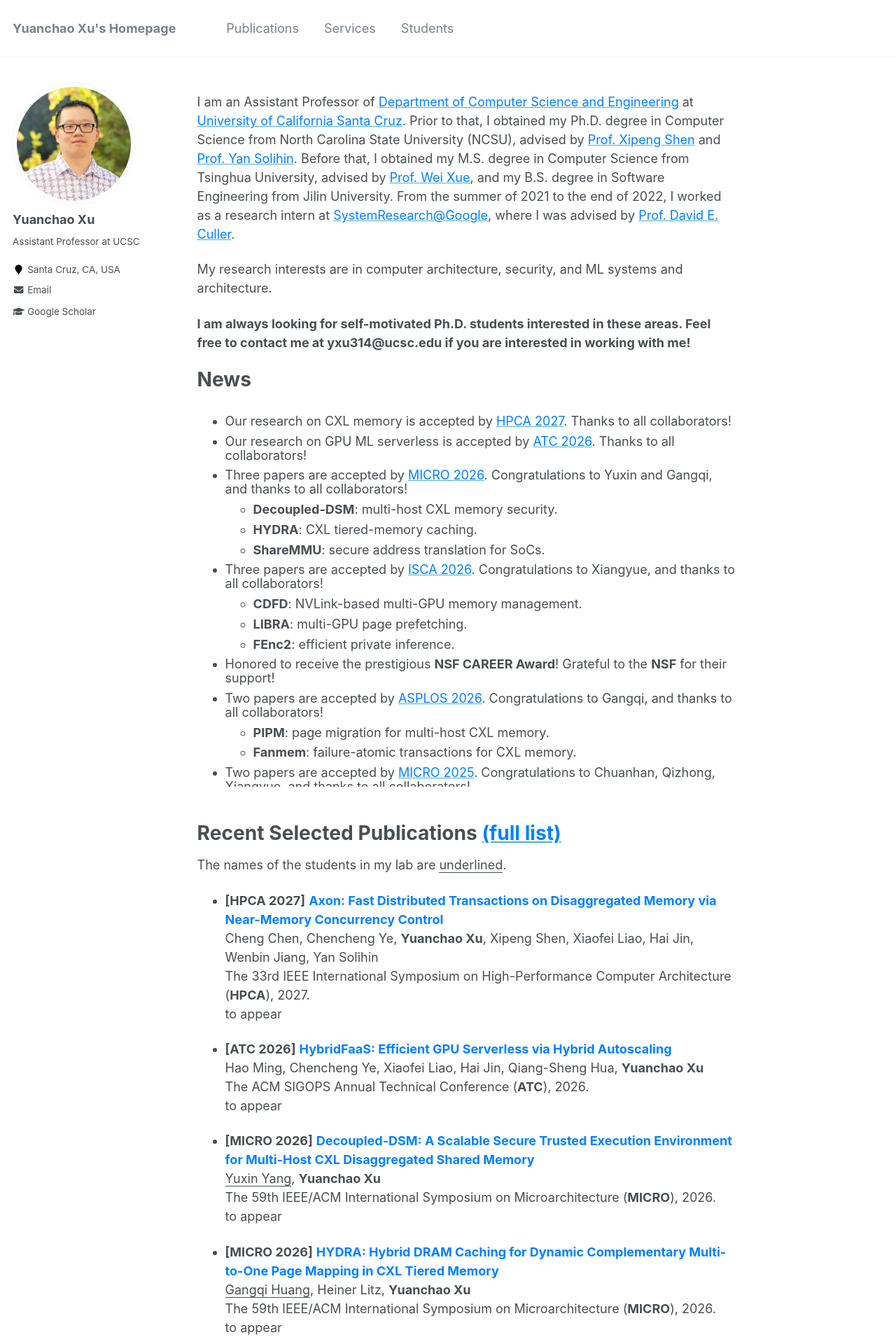
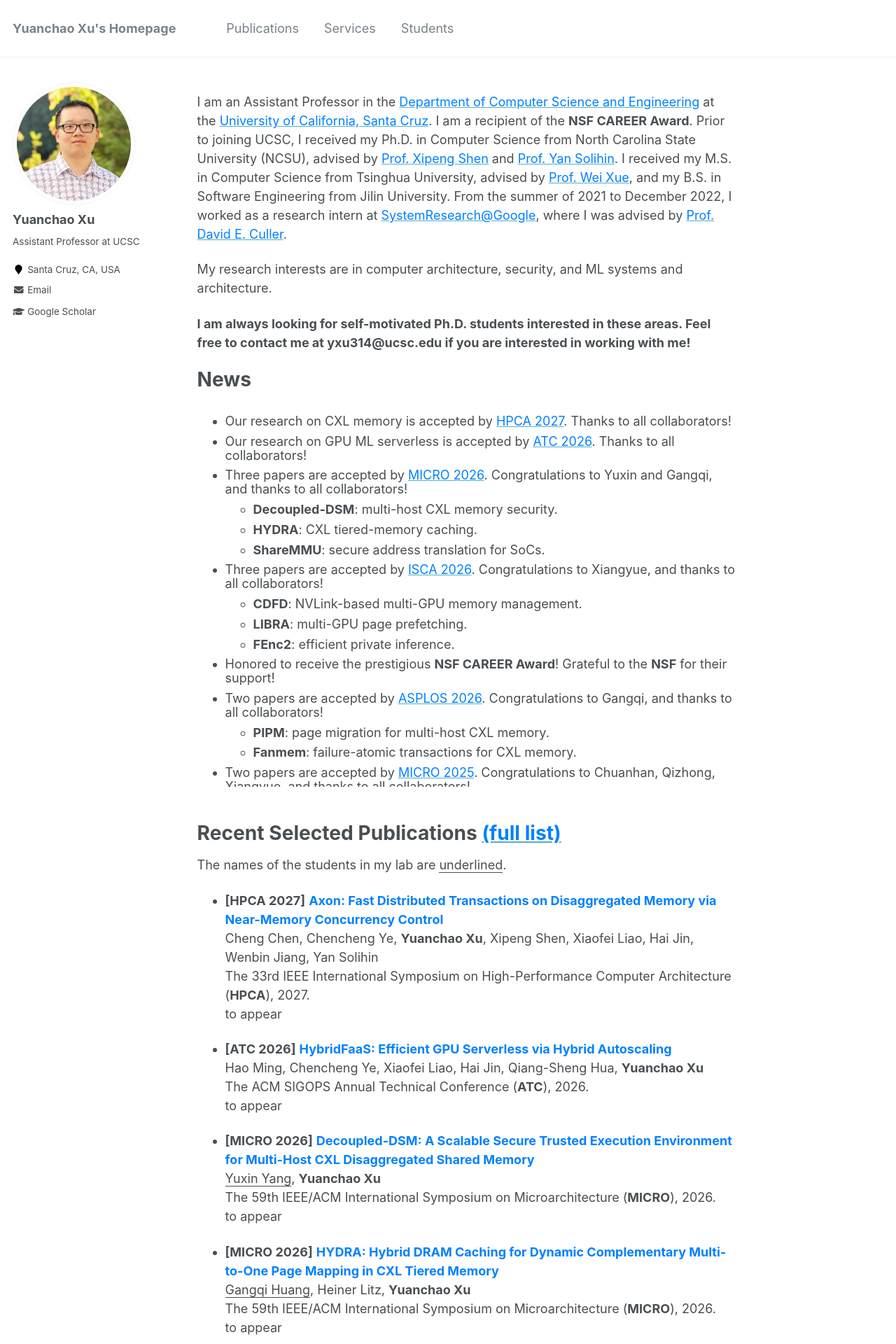
Before and after one commit to yuanchaoxu6/yuanchaoxu6.github.io, a Jekyll site: the page built from _pages/about.md, in a window 1280 px wide. Shown: the top 1920 px of the page at 70% size. Built offline with Jekyll 4.4.1, drawn with Linux system fonts in a browser that asks for light colours.

Commit message:
Update about.md

```diff
--- a/_pages/about.md
+++ b/_pages/about.md
@@ -8,7 +8,7 @@ redirect_from:
 - /about.html
 ---
 
-I am an Assistant Professor of [<font color="#0081ff">Department of Computer Science and Engineering</font>](https://engineering.ucsc.edu/departments/computer-science-and-engineering/) at [<font color="#0081ff">University of California Santa Cruz</font>](https://www.ucsc.edu/). Prior to that, I obtained my Ph.D. degree in Computer Science from North Carolina State University (NCSU), advised by [<font color="#0081ff">Prof. Xipeng Shen</font>](https://pictureresearch.github.io/picture_website/xshen5/index.htm) and [<font color="#0081ff">Prof. Yan Solihin</font>](https://sites.google.com/view/arpers). Before that, I obtained my M.S. degree in Computer Science from Tsinghua University, advised by [<font color="#0081ff">Prof. Wei Xue</font>](https://www.cs.tsinghua.edu.cn/csen/info/1154/3947.htm), and my B.S. degree in Software Engineering from Jilin University. From the summer of 2021 to the end of 2022, I worked as a research intern at [<font color="#0081ff">SystemResearch@Google</font>](https://techsysinfra.google/research/), where I was advised by [<font color="#0081ff">Prof. David E. Culler</font>](http://people.eecs.berkeley.edu/~culler/).
+I am an Assistant Professor in the [<font color="#0081ff">Department of Computer Science and Engineering</font>](https://engineering.ucsc.edu/departments/computer-science-and-engineering/) at the [<font color="#0081ff">University of California, Santa Cruz</font>](https://www.ucsc.edu/). I am a recipient of the **NSF CAREER Award**. Prior to joining UCSC, I received my Ph.D. in Computer Science from North Carolina State University (NCSU), advised by [<font color="#0081ff">Prof. Xipeng Shen</font>](https://pictureresearch.github.io/picture_website/xshen5/index.htm) and [<font color="#0081ff">Prof. Yan Solihin</font>](https://sites.google.com/view/arpers). I received my M.S. in Computer Science from Tsinghua University, advised by [<font color="#0081ff">Prof. Wei Xue</font>](https://www.cs.tsinghua.edu.cn/csen/info/1154/3947.htm), and my B.S. in Software Engineering from Jilin University. From the summer of 2021 to December 2022, I worked as a research intern at [<font color="#0081ff">SystemResearch@Google</font>](https://techsysinfra.google/research/), where I was advised by [<font color="#0081ff">Prof. David E. Culler</font>](http://people.eecs.berkeley.edu/~culler/).
 
 My research interests are in computer architecture, security, and ML systems and architecture.
 
```
